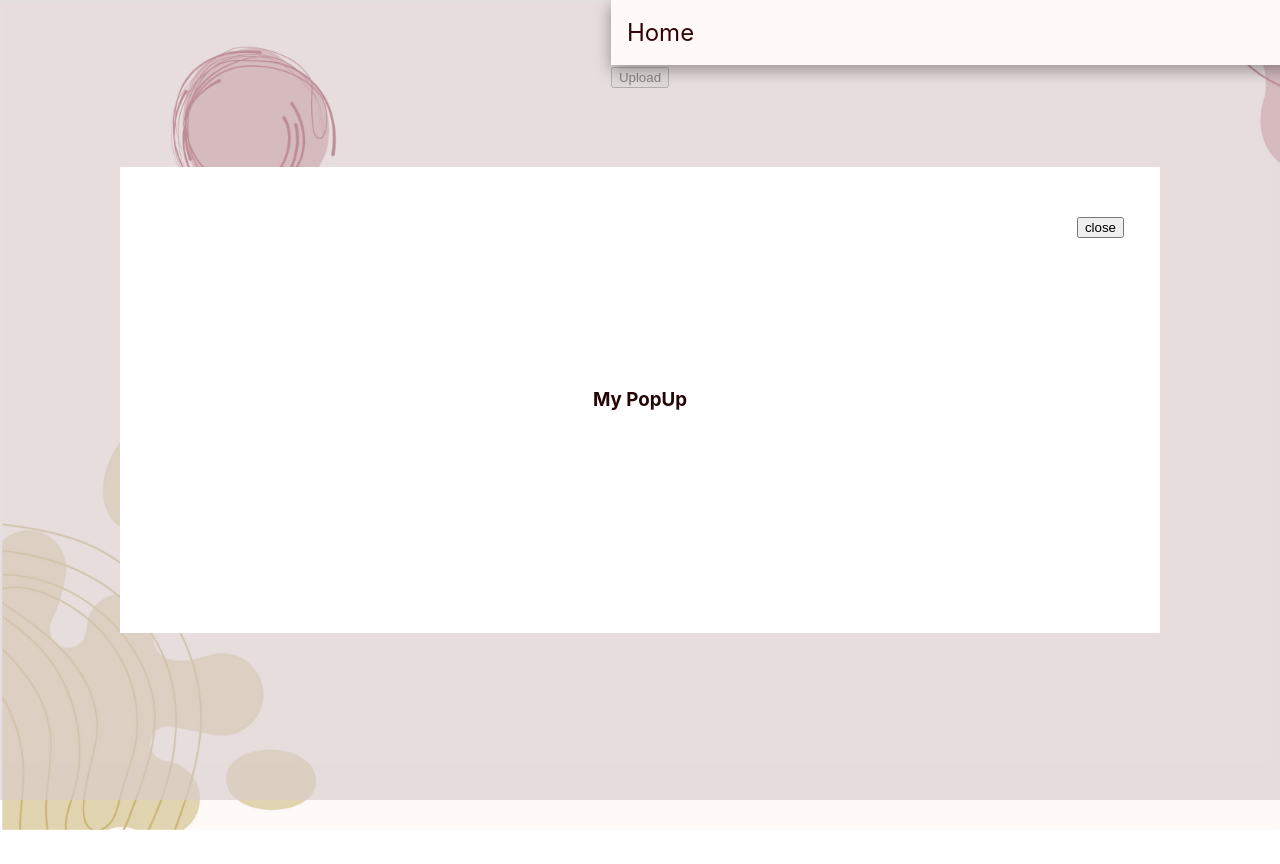
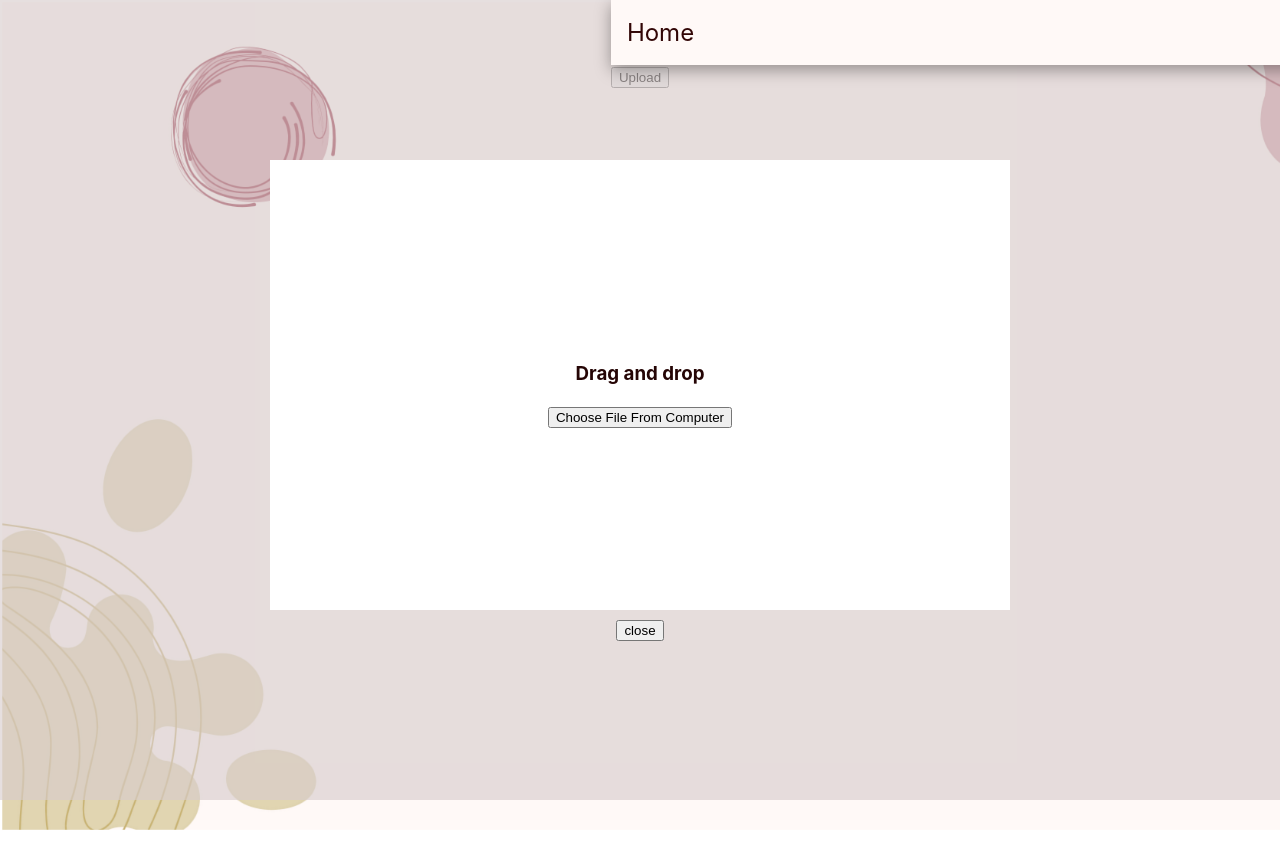
Before and after one commit to CTRL-V-CTRL-C/ctrl_c_ctrl_v-SOEN341_Project_F24, a React (Vite) app in the folder client/: page /CVSUpload in a window 1280 px wide. Both pictures are taken after a click on the button "Upload". Built offline with nearby package versions, Linux system fonts and the light colour scheme; no server answers.

Commit message:
updated popup, added button to upload file from a computer, started on drag and drop functionality

```diff
--- a/client/src/Pages/CVS_Upload.jsx
+++ b/client/src/Pages/CVS_Upload.jsx
@@ -8,7 +8,6 @@ function CVSUpload() {
         <div>
             <button onClick = {() => setButtonPopup(true)}>Upload</button>
             <PopUp trigger ={buttonPopup}setTrigger= {setButtonPopup}>
-               <h3>My PopUp</h3>
             </PopUp>
         </div>
     );
--- a/client/src/Pages/Components/PopUp.jsx
+++ b/client/src/Pages/Components/PopUp.jsx
@@ -7,10 +7,13 @@ function PopUp(props){
     return(props.trigger) ? (
         <div className = "popup">
             <div className = "popup-inner">
-                <button className = "close-btn" onClick={() => props.setTrigger(false)} >close</button>
+                <div className = "dropZone">
+                    <h3>Drag and drop</h3>
+                    <button className = "upload">Choose File From Computer</button>
+                </div>
+            </div>
+            <button className = "close-btn" onClick={() => props.setTrigger(false)} >close</button>
                 {props.children}
-            </div>
-
         </div>
     ) : "";
 
--- a/client/src/Pages/Components/Styles/PopUp.css
+++ b/client/src/Pages/Components/Styles/PopUp.css
@@ -7,20 +7,31 @@
     background-color: rgba(216, 205, 205, 0.637);
 
     display: flex;
+    flex-direction: column;
     justify-content: center;
     align-items: center;
+    gap:10px;
 }
 
 .popup-inner{
     position: relative;
-    padding: 200px;
+    padding: 50px;
     width: 100%;
     max-width: 640px;
     background-color: #FFF;
 }
-.popup-inner .close-btn{
-    position: absolute;
-    top: 50px;
-    right: 36px;
+.popup-inner{
+    justify-content: center;
+    align-items: center;
 
 }
+
+
+.dropZone{
+    width:100%;
+    height: 350px;
+    justify-content: center;
+    align-items: center;
+    display: flex;
+    flex-direction: column;
+}
```
